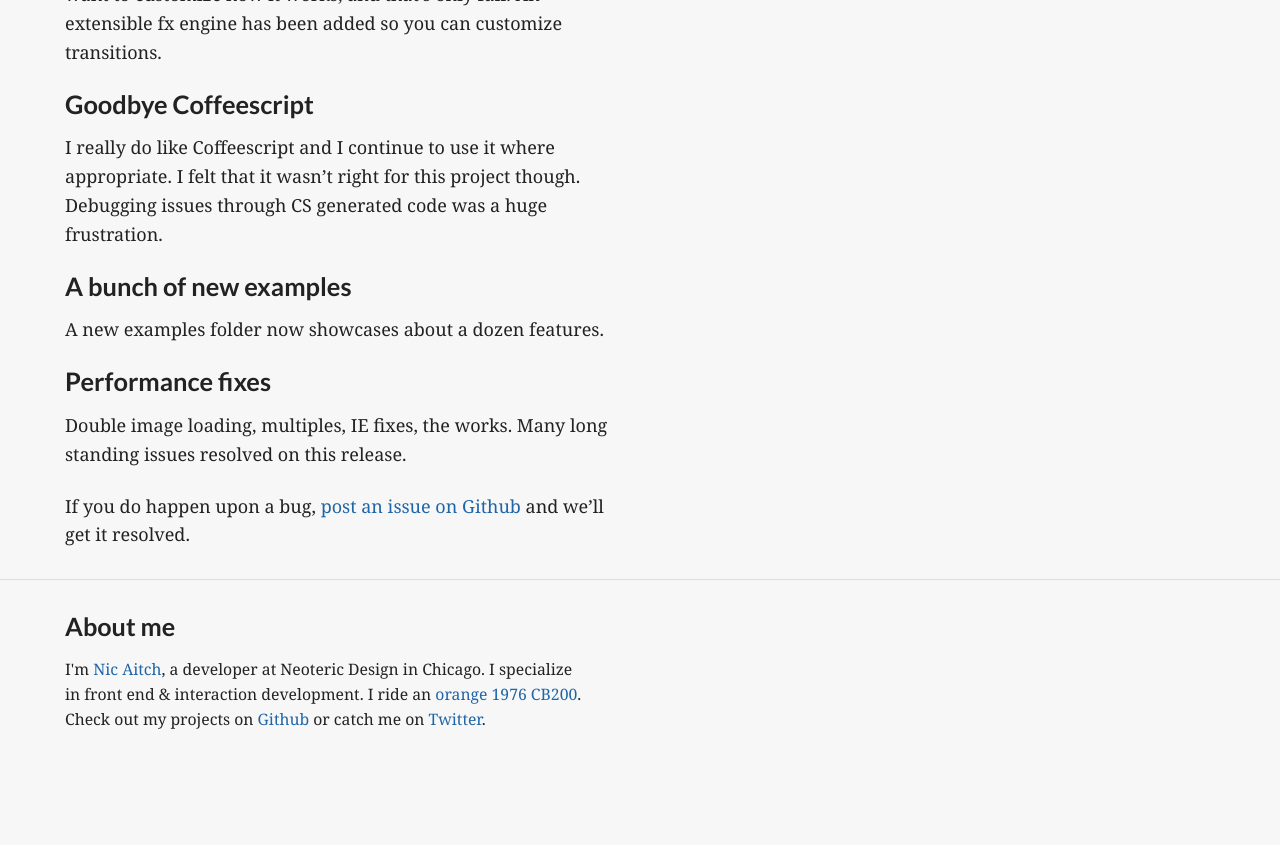
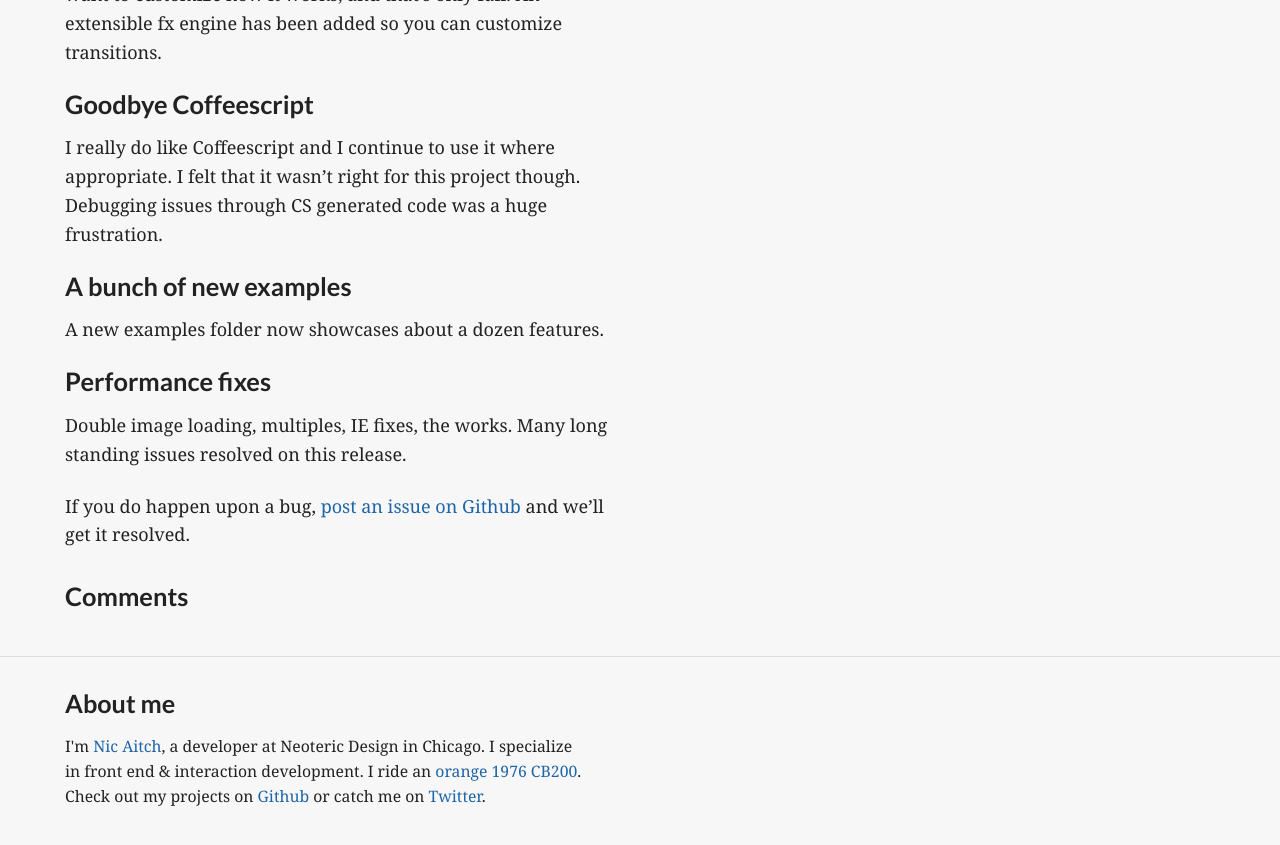
Before and after one commit to nicinabox/nicinabox.github.io, a Jekyll site: the page built from _posts/blog/2013-07-11-superslides-0-6-is-out.md, in a window 1280 px wide and 900 px high, scrolled down 1012 px. Shown: the top 845 px of the window. Built offline with Jekyll 4.4.1, drawn with Linux system fonts in a browser that asks for light colours; nearby versions of some CDN libraries; comment, search, counter and statistics services are not loaded; before the commit the page ends 1835 px from its top, so only the background shows below that.

Commit message:
Fix comments

```diff
--- a/_posts/blog/2013-07-11-superslides-0-6-is-out.md
+++ b/_posts/blog/2013-07-11-superslides-0-6-is-out.md
@@ -1,10 +1,10 @@
 ---
 published: true
 layout: post
-title: "Superslides 0.6 is Out!"
-date: "2013-07-11"
+title: Superslides 0.6 is Out!
+date: 2013-07-11
 categories: blog projects
-comments: "true"
+comments: true
 ---
 
 Superslides has come a long way in a year. So what's changed?
```
